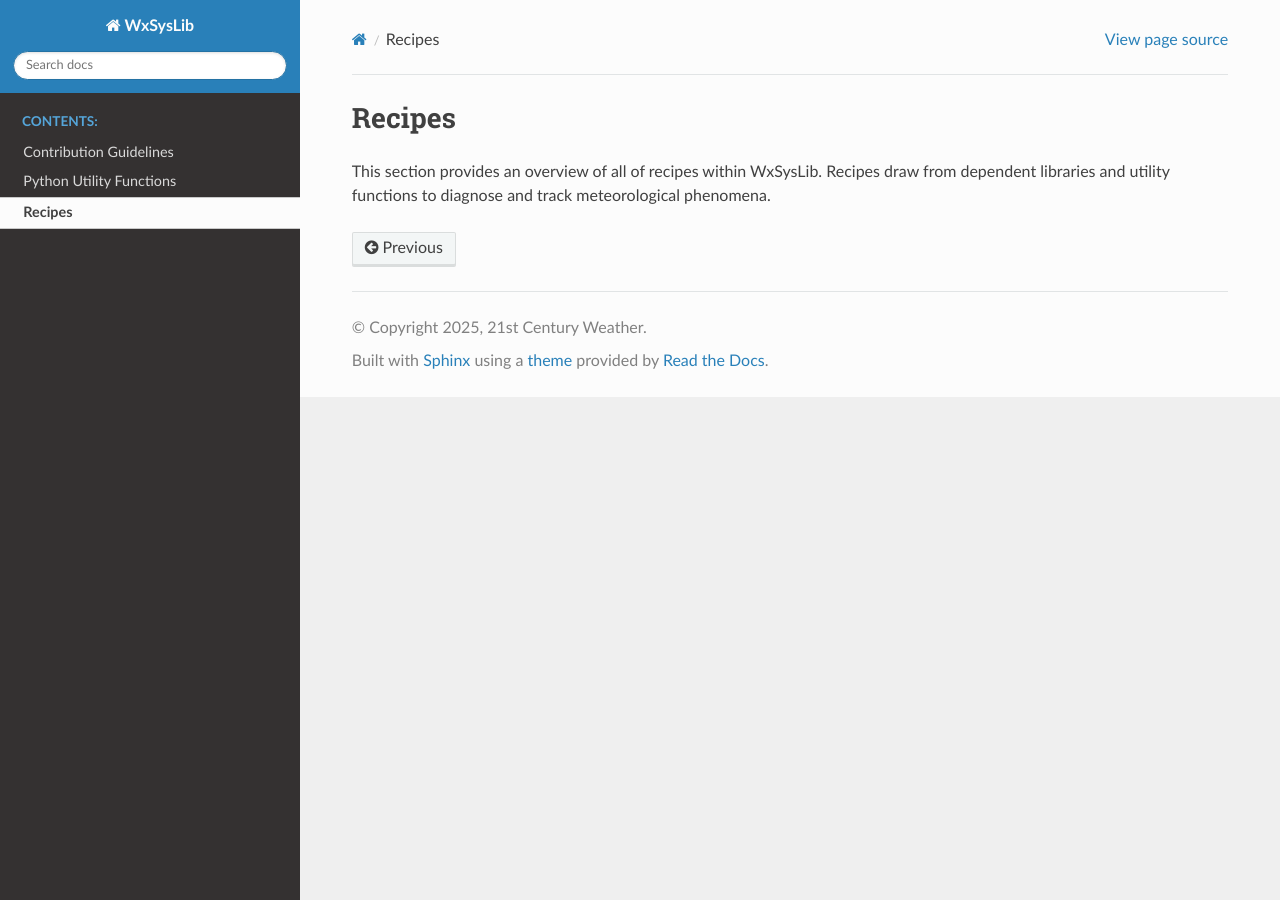
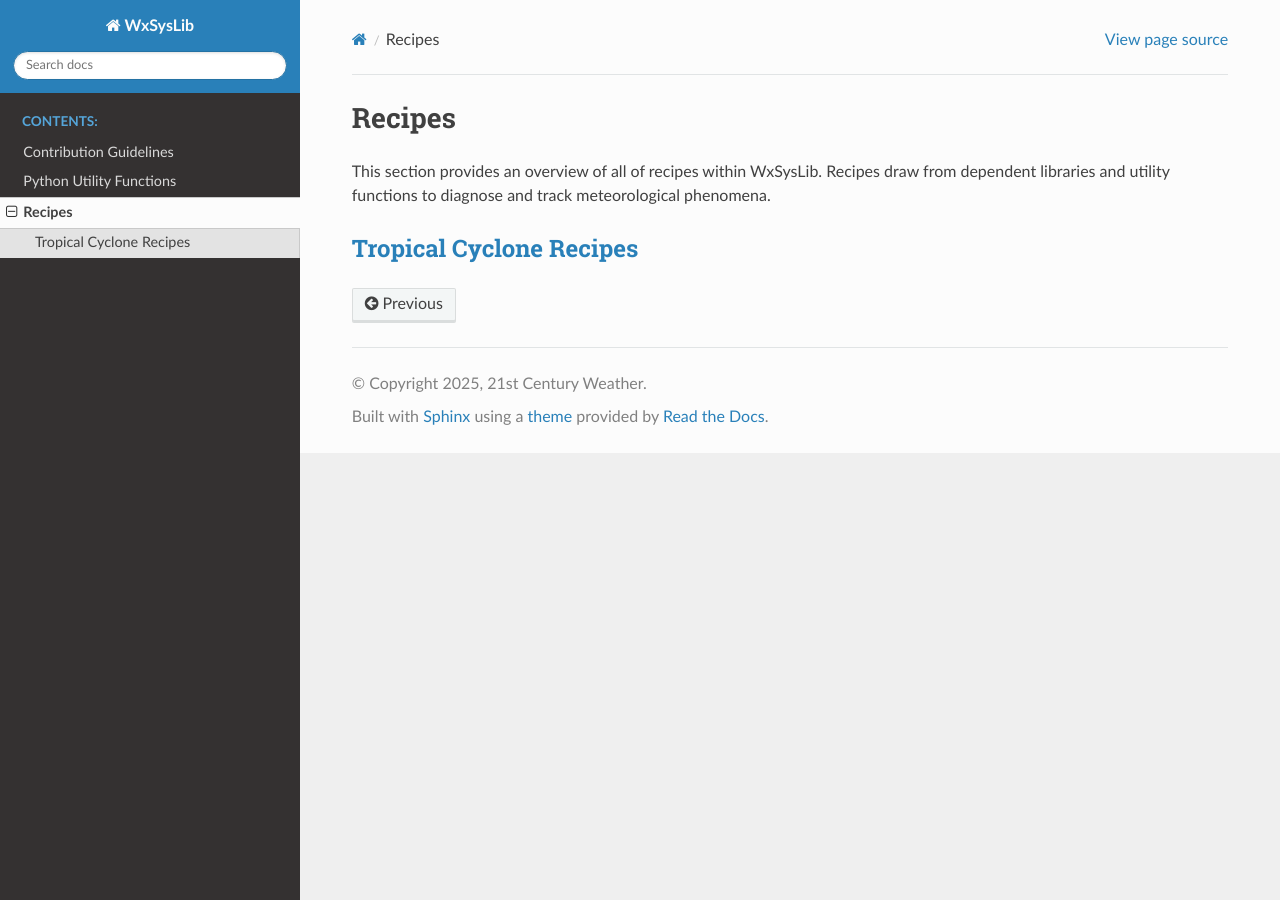
Before and after one commit to andrewbrown31/WxSysLib, a Sphinx documentation site: the page built from docs/recipes/index.rst, in a window 1280 px wide. Built offline with Sphinx 7.4.7 and the Read the Docs theme 3.1.0, drawn with Linux system fonts in a browser that asks for light colours.

Commit message:
Update index.rst

```diff
--- a/docs/recipes/index.rst
+++ b/docs/recipes/index.rst
@@ -7,3 +7,6 @@ This section provides an overview of all of recipes within WxSysLib. Recipes dra
 
 .. toctree::
    :maxdepth: 2
+
+`Tropical Cyclone Recipes <../../recipes/tropical_cyclones>`_
+________________________
```
